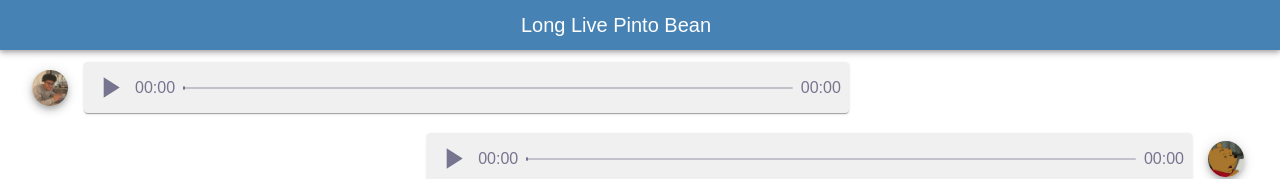
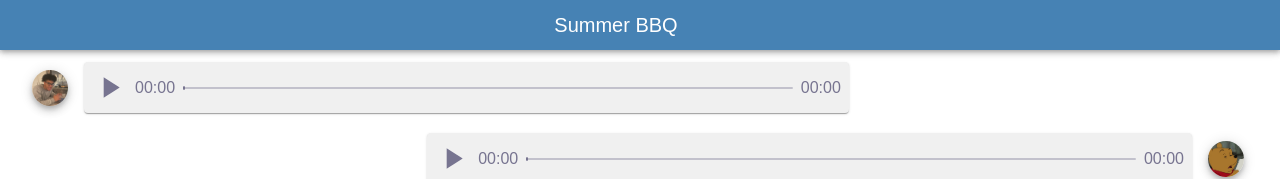
Before and after one commit to daniel-moon32/VoicePals, a React (Create React App) app: page /listen/3 in a window 1280 px wide. Shown: the top 179 px of the page. Built offline with nearby package versions, Linux system fonts and the light colour scheme; what mic-recorder-to-mp3 would draw is missing.

Commit message:
add back button and submit error

```diff
--- a/src/pages/ReadListen.js
+++ b/src/pages/ReadListen.js
@@ -39,7 +39,7 @@ export default function ReadListen({ data }) {
 
   return (
     <>
-      <GroupName groupName="Long Live Pinto Bean" />
+      <GroupName groupName="Summer BBQ" />
 
       <ThemeProvider theme={theme}>
         <Paper style={{ overflowY: 'scroll', borderColor: 'red', borderWidth: 5 }} sx={{ height: 600, py: 1.5, px: 2 }}>
```
Also changed, not shown: 1 other file (tests, documents, lock files or other folders).
